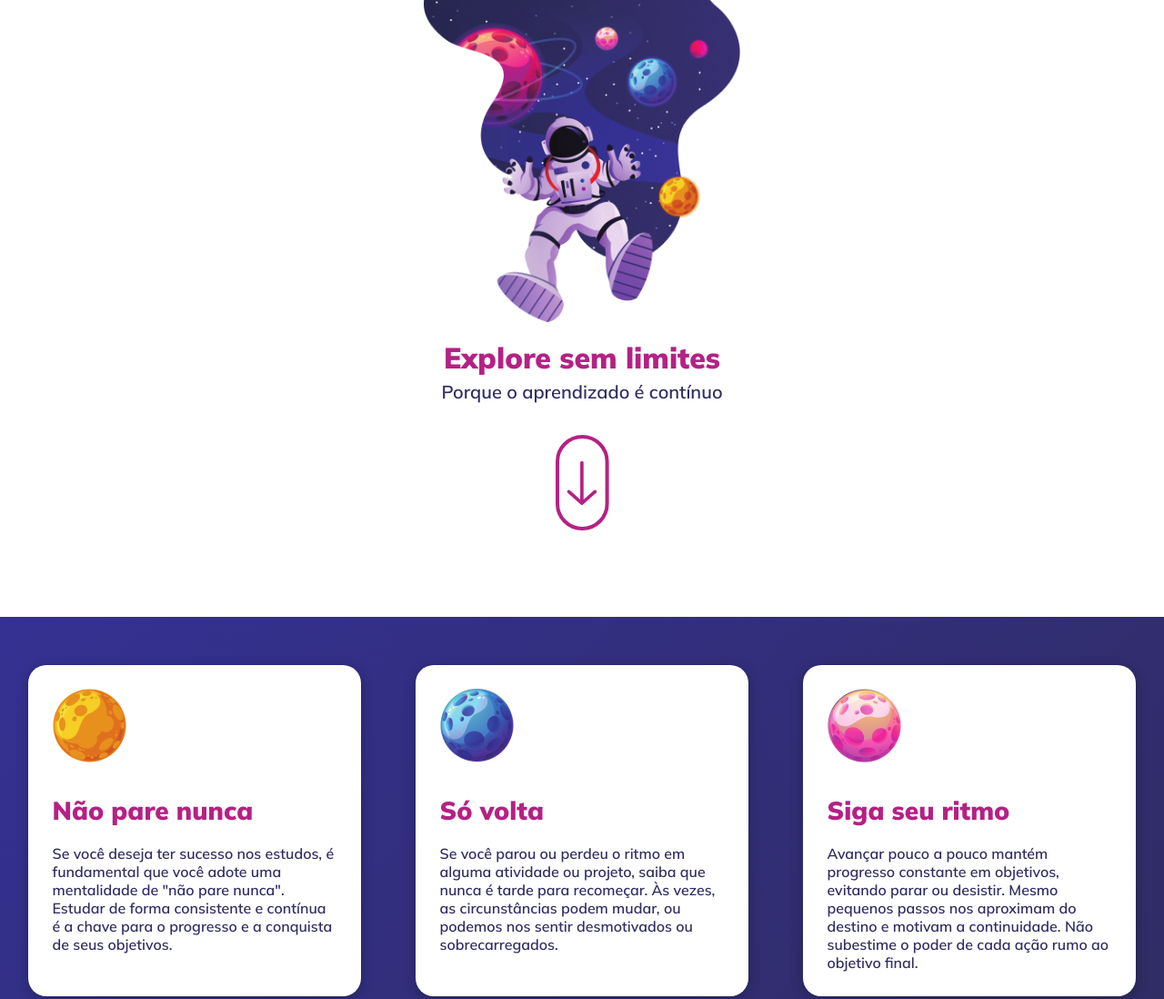
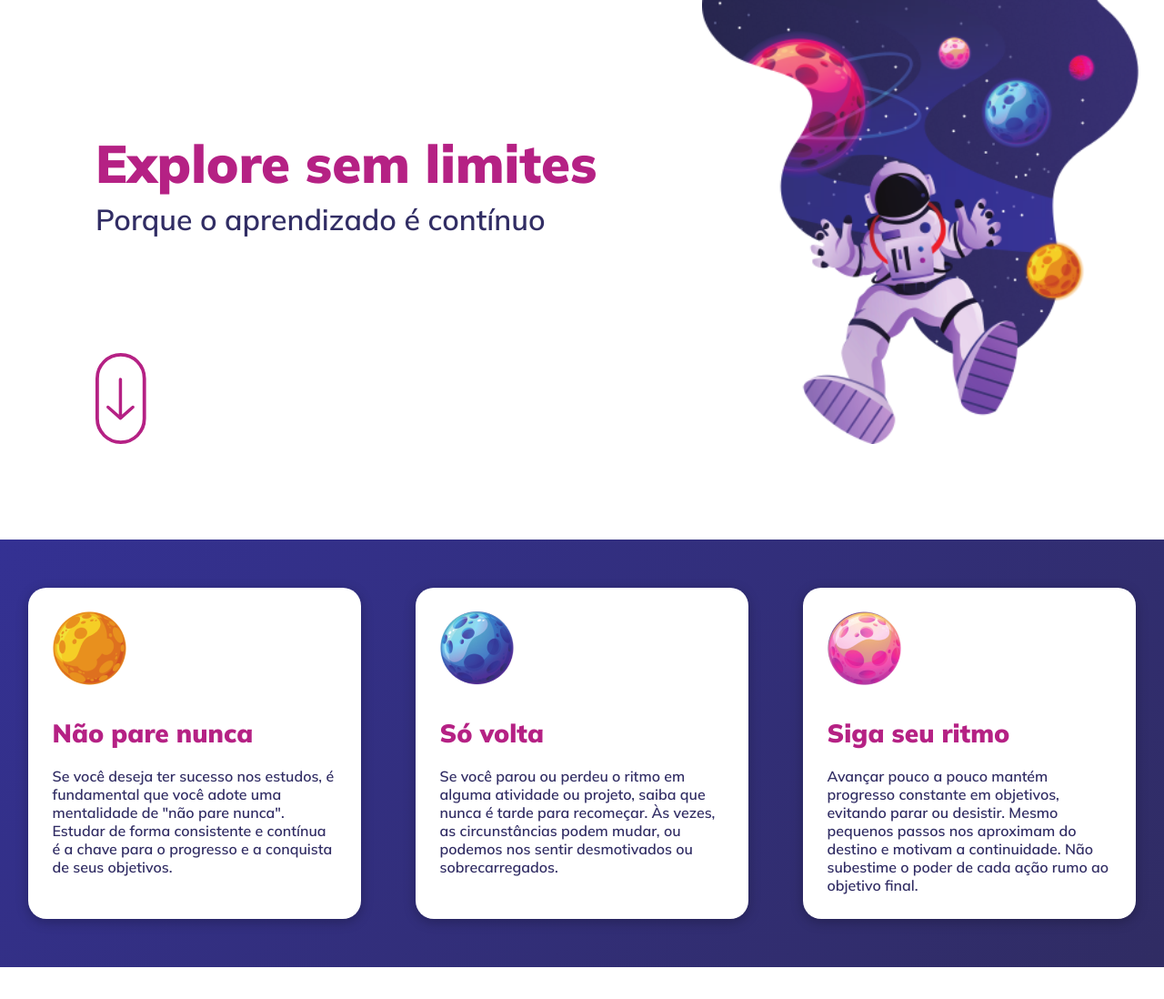
Before and after one commit to lucsmachado/explore-sem-limites, a plain HTML site: page src/index.html in a window 1280 px wide. Shown: the top 1098 px of the page at 91% size. Drawn offline with Linux system fonts and the light colour scheme.

Commit message:
feat: responsive header

```diff
--- a/src/index.html
+++ b/src/index.html
@@ -20,13 +20,17 @@
         src="/public/assets/astronaut.png"
         alt="Ilustração de um astronauta flutuando pelo espaço, planetas coloridos ao fundo."
       />
+      <div id="header-content">
+        <div id="header-text">
           <h1>Explore sem limites</h1>
           <p>Porque o aprendizado é contínuo</p>
+        </div>
         <img
           id="arrow-down"
           src="/public/assets/arrow_down.svg"
           alt="Seta roxa apontando para baixo."
         />
+      </div>
     </header>
     <main>
       <section id="cards">
--- a/src/style.css
+++ b/src/style.css
@@ -25,7 +25,7 @@ header > #astronaut {
   max-width: 34.8rem;
 }
 
-header > h1 {
+header h1 {
   margin-top: 1.6rem;
   margin-bottom: 0.5rem;
 
@@ -34,13 +34,13 @@ header > h1 {
   color: var(--brand-primary);
 }
 
-header > p {
+header p {
   font-size: 2rem;
   font-weight: 600;
   color: var(--brand-secondary);
 }
 
-header > #arrow-down {
+header #arrow-down {
   margin-top: 3.5rem;
 }
 
@@ -174,4 +174,56 @@ footer > p {
 }
 
 @media (min-width: 700px) {
+  header {
+    padding: 0 2.8rem 5rem 5rem;
+    text-align: start;
+    display: grid;
+    grid-template-areas: "text astronaut";
+  }
+
+  header > #astronaut {
+    grid-area: astronaut;
+    justify-self: flex-end;
+    max-width: 72rem;
+  }
+
+  header #header-content {
+    grid-area: text;
+    display: grid;
+    grid-template-rows: 1fr min-content;
+  }
+
+  header #arrow-down {
+    max-height: 10rem;
+    margin-top: 0;
+    align-self: flex-end;
+  }
+
+  header #header-text {
+    align-self: center;
+  }
 }
+
+@media (min-width: 1000px) {
+  header {
+    padding: 0 2.8rem 10.5rem 10.5rem;
+  }
+
+  header #header-text > h1 {
+    font-size: 4.8rem;
+  }
+
+  header #header-text > p {
+    font-size: 2.8rem;
+  }
+}
+
+@media (min-width: 1200px) {
+  header #header-text > h1 {
+    font-size: 5.8rem;
+  }
+
+  header #header-text > p {
+    font-size: 3.2rem;
+  }
+}
```
Lines whose indentation alone changed are shown as unchanged.
